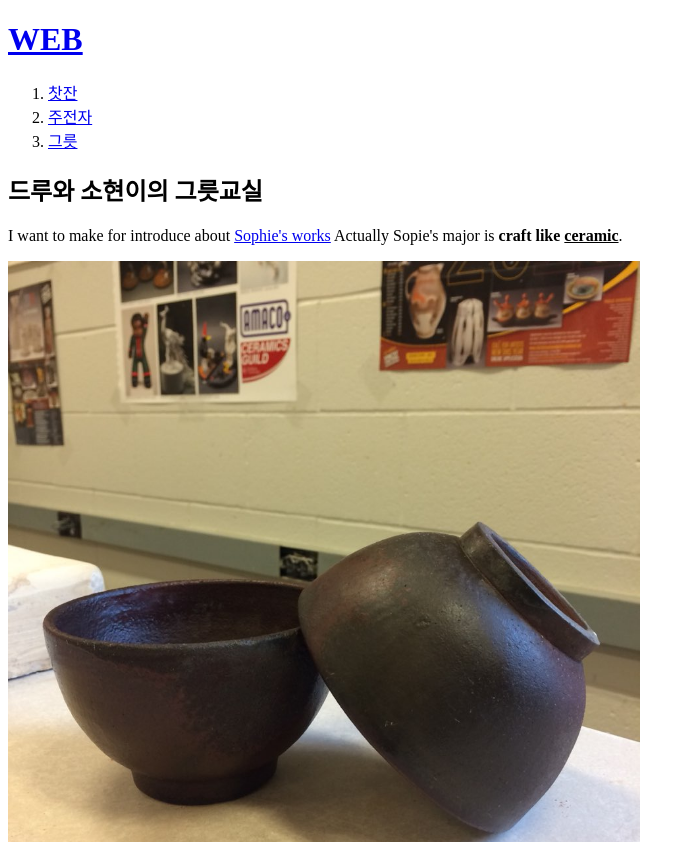
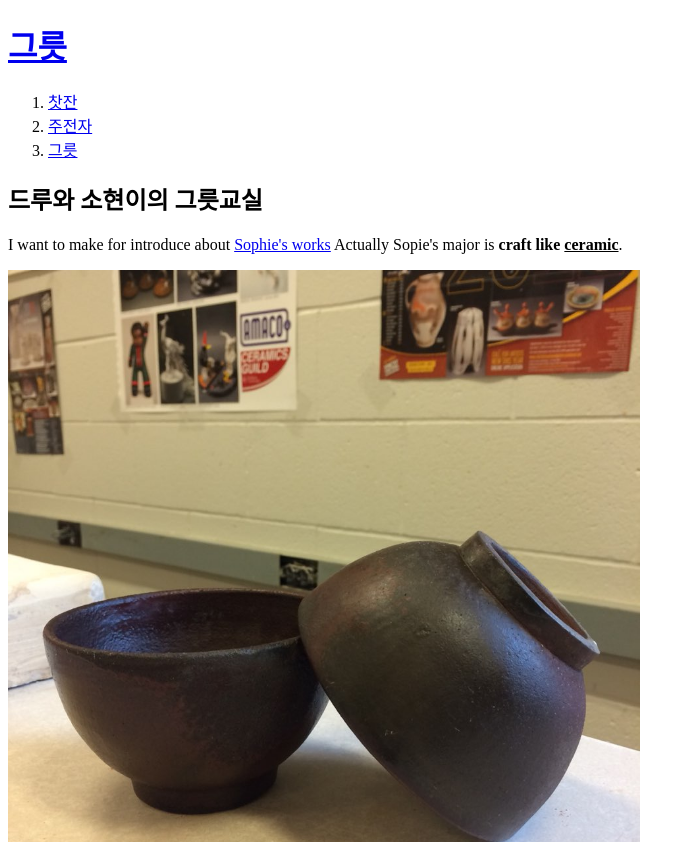
Before and after one commit to jae7438/web1, a plain HTML site: page 3.html in a window 1280 px wide. Shown: the top 842 px of the page, without its empty margins (0-695 px from the left). Drawn offline with Linux system fonts and the light colour scheme.

Commit message:
second version
I fixed 3.html file.

body's head is 'WEB', so I changed to '그릇'

```diff
--- a/3.html
+++ b/3.html
@@ -6,7 +6,7 @@
 </head>
 
 <body>
-  <h1><a href="index.html">WEB</a></h1>
+  <h1><a href="index.html">그릇</a></h1>
 <ol>
   <li><a href="1.html">찻잔</a></li>
   <li><a href="2.html">주전자</a></li>
```
